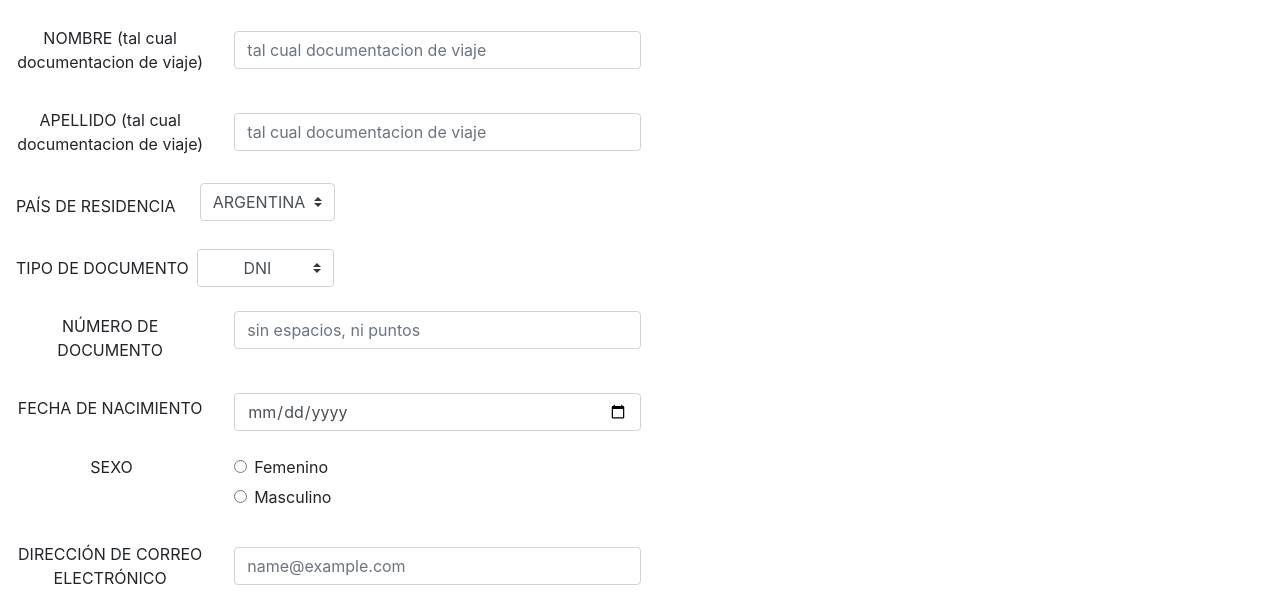
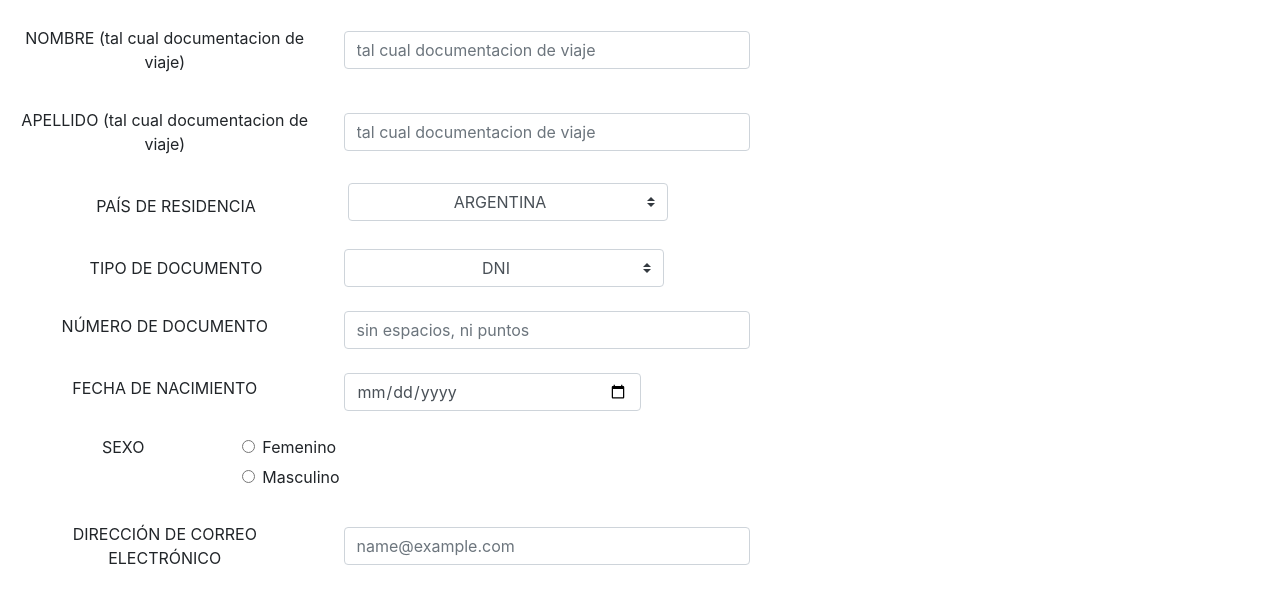
Before and after one commit to gabypizzutti/pizzuviajes-proyecto-final, a website: page pages/datospax.html in a window 1280 px wide. Shown: the part 167-771 px from the top of the page. Drawn offline with nearby package versions, Linux system fonts and the light colour scheme; a web font is replaced by a local one.

Commit message:
se arreglo page de datos de pax

```diff
--- a/pages/datospax.html
+++ b/pages/datospax.html
@@ -74,20 +74,20 @@
         </div>
         <form>
             <div class="form-group row">
-                <label for="name" class="col-lg-2 col-form-label ml-lg-3 mt-1">NOMBRE (tal cual documentacion de viaje)</label>
+                <label for="name" class="col-lg-3 col-form-label ml-lg-3 mt-1">NOMBRE (tal cual documentacion de viaje)</label>
                 <div class="col-lg-4 mt-3">
                     <input type="name" class="form-control" id="name" placeholder="tal cual documentacion de viaje" autocomplete="name">
                 </div>
             </div>
             <div class="form-group row">
-                <label for="lastName" class="col-lg-2 col-form-label ml-lg-3 mt-1">APELLIDO (tal cual documentacion de viaje)</label>
+                <label for="lastName" class="col-lg-3 col-form-label ml-lg-3 mt-1">APELLIDO (tal cual documentacion de viaje)</label>
                 <div class="col-lg-4 mt-3">
                     <input type="lastName" class="form-control" id="lastName" placeholder="tal cual documentacion de viaje" autocomplete="lastName">
                 </div>
             </div>
             <div class="form-inline">
-                <label class="my-1 mr-2 ml-3 ml-lg-3 mb-3" for="inlineFormCustomSelectPref">PAÍS DE RESIDENCIA</label>
-                <select class="custom-select my-1 mr-sm-2 mb-4 ml-3 ml-lg-3 country" id="inlineFormCustomSelectPref">
+                <label class="col-lg-3 my-1 mr-2 col-xs-12 ml-3 ml-lg-3 mb-3 text-left" for="inlineFormCustomSelectPref">PAÍS DE RESIDENCIA</label>
+                <select class="custom-select col-lg-3 my-1 mr-sm-2 mb-4 ml-3 ml-lg-1 country" id="inlineFormCustomSelectPref">
                     <option class="pais" value="ARGENTINA">ARGENTINA</option>
                     <option class="pais" value="URUGUAY">URUGUAY</option>
                     <option class="pais" value="MEXICO">MÉXICO</option>
@@ -97,26 +97,26 @@
                 </select>
             </div>
             <div class="form-inline">
-                <label class="my-1 mr-2 ml-3 ml-lg-3 mb-3" for="inlineFormCustomSelectPref">TIPO DE DOCUMENTO</label>
-                <select class="custom-select my-1 mr-sm-2 mb-3 typeDocument" id="inlineFormCustomSelectPref">
+                <label class="col-lg-3 my-1 mr-2 ml-2 ml-lg-3 mb-3 text-left" for="inlineFormCustomSelectPref">TIPO DE DOCUMENTO</label>
+                <select class="custom-select col-lg-3 my-1 mr-sm-2 mb-3 typeDocument" id="inlineFormCustomSelectPref">
                     <option class="type" value="dni">DNI</option>
                     <option class="type" value="pasaporte">PASAPORTE</option>
                 </select>
             </div>
             <div class="form-group row">
-                <label for="number" class="col-lg-2 col-form-label ml-lg-3 mt-1 datoPax">NÚMERO DE DOCUMENTO</label>
+                <label for="number" class="col-lg-3 col-form-label ml-lg-3 mt-1 datoPax">NÚMERO DE DOCUMENTO</label>
                 <div class="col-lg-4 mt-2">
                     <input type="number" class="form-control" id="number" placeholder="sin espacios, ni puntos">
                 </div>
             </div>
             <div class="form-group row">
-                <label for="number" class="col-lg-2 col-form-label ml-lg-3 mt-1 datoPax">FECHA DE NACIMIENTO</label>
-                <div class="col-lg-4 mt-2">
+                <label for="number" class="col-lg-3 col-form-label ml-lg-3 mt-1 datoPax">FECHA DE NACIMIENTO</label>
+                <div class="col-lg-3 mt-2">
                     <input type="date" class="form-control" id="date">
                 </div>
             </div>
-            <fieldset class="form-group row ml-1 mt-4">
-                <legend class="col-form-label col-sm-2 float-sm-left pt-0 dateTc">SEXO</legend>
+            <fieldset class="form-group row ml-1 mt-4 col-lg-12">
+                <legend class="col-form-label col-sm-2 col-xs-2 float-sm-left pt-0 dateTc">SEXO</legend>
                 <div class="col-sm-10">
                     <div class="form-check text-left">
                         <input class="form-check-input" type="radio" name="gridRadios" id="gridRadios1" value="Femenino">
@@ -129,13 +129,13 @@
                 </div>
             </fieldset>
             <div class="form-group row">
-                <label for="mail" class="col-lg-2 col-form-label ml-1 ml-lg-3 mt-1 datoPax">DIRECCIÓN DE CORREO ELECTRÓNICO</label>
+                <label for="mail" class="col-lg-3 col-form-label ml-1 ml-lg-3 mt-1 datoPax">DIRECCIÓN DE CORREO ELECTRÓNICO</label>
                 <div class="col-lg-4 mt-3">
                     <input type="mail" class="form-control"  id="mail" autocomplete="email" placeholder="name@example.com">
                 </div>
             </div>
             <div class="form-group row">
-                <label for="phone" class="col-lg-2 col-form-label ml-1 ml-lg-3 mt-1 datoPax">NÚMERO DE TELEFONO MOVIL</label>
+                <label for="phone" class="col-lg-3 col-form-label ml-1 ml-lg-3 mt-1 datoPax">NÚMERO DE TELEFONO MOVIL</label>
                 <div class="col-lg-4 mt-3">
                     <input type="number" class="form-control" id="number" placeholder="+54 9 11XXXX-XXXX">
                 </div>
```
